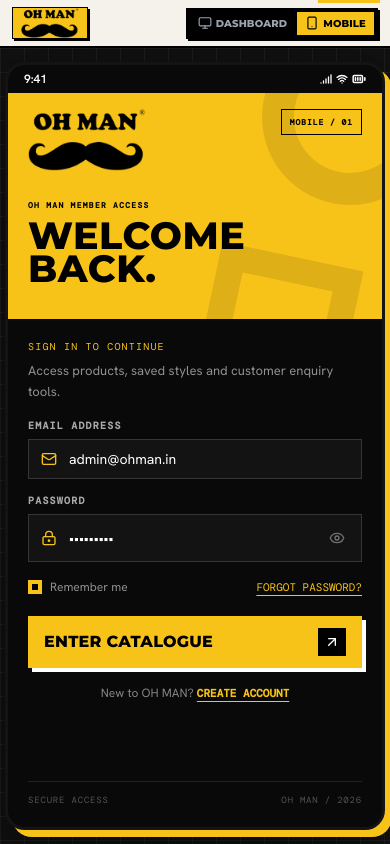
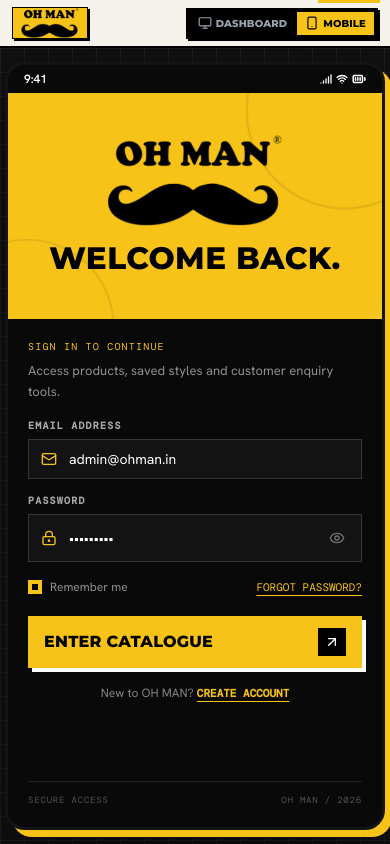
Before and after one commit to aliasgarsogiawala/ohman, a React (Vite) app: page / in a window 390 px wide. Built offline with nearby package versions, Linux system fonts and the light colour scheme.

Commit message:
Center mobile auth hero and add motion effects

```diff
--- a/src/components/mobile/MobileSimulator.tsx
+++ b/src/components/mobile/MobileSimulator.tsx
@@ -163,17 +163,13 @@
 
         {!isMobileLoggedIn ? (
           <section className="mobile-scroll relative flex min-h-0 flex-1 flex-col overflow-y-auto bg-[#090909] text-white">
-            <div className={`relative overflow-hidden bg-[#f7c318] px-5 pb-5 pt-4 text-black ${mobileAuthMode === 'signup' ? 'min-h-[202px]' : 'min-h-[226px]'}`}>
-              <div className="absolute -right-14 -top-16 h-44 w-44 rounded-full border-[32px] border-black/10" aria-hidden="true" />
-              <div className="absolute -bottom-20 right-8 h-36 w-36 rotate-12 border-[26px] border-black/10" aria-hidden="true" />
-              <div className="relative flex items-start justify-between">
-                <img src="/ohman-logo.png" alt="OH MAN" className="h-[62px] w-[118px] object-contain" />
-                <span className="border border-black px-2 py-1.5 font-mono text-[8px] font-bold tracking-[0.12em]">MOBILE / 01</span>
-              </div>
-              <div className={`relative ${mobileAuthMode === 'signup' ? 'mt-5' : 'mt-7'}`}>
-                <p className="font-mono text-[8px] font-bold tracking-[0.16em]">OH MAN MEMBER ACCESS</p>
-                <h1 className="mt-2 font-bebas text-[38px] leading-[0.88] tracking-[-0.03em]">
-                  {mobileAuthMode === 'login' ? <>WELCOME<br />BACK.</> : <>JOIN THE<br />INNER CIRCLE.</>}
+            <div className={`auth-hero relative flex items-center justify-center overflow-hidden bg-[#f7c318] px-5 text-center text-black ${mobileAuthMode === 'signup' ? 'min-h-[202px]' : 'min-h-[226px]'}`}>
+              <span className="auth-orbit auth-orbit-one" aria-hidden="true" />
+              <span className="auth-orbit auth-orbit-two" aria-hidden="true" />
+              <div className="auth-hero-content relative flex flex-col items-center">
+                <img src="/ohman-logo.png" alt="OH MAN" className="auth-logo-float h-[92px] w-[178px] object-contain" />
+                <h1 key={mobileAuthMode} className="auth-title-enter mt-3 font-bebas text-[31px] leading-none tracking-[-0.035em]">
+                  {mobileAuthMode === 'login' ? 'WELCOME BACK.' : 'JOIN OH MAN.'}
                 </h1>
               </div>
             </div>
@@ -204,7 +200,7 @@
                 )}
                 <label className="block">
                   <span className="mb-1.5 block font-mono text-[10px] font-bold tracking-[0.12em] text-white/65">PASSWORD</span>
-                  <span className={`flex items-center border border-white/15 bg-white/[0.04] px-3 focus-within:border-[#f7c318] ${mobileAuthMode === 'signup' ? 'h-10' : 'h-12'}`}>
+                  <span className={`auth-field flex items-center border border-white/15 bg-white/[0.04] px-3 focus-within:border-[#f7c318] ${mobileAuthMode === 'signup' ? 'h-10' : 'h-12'}`}>
                     <LockKeyhole className="mr-3 h-4 w-4 text-[#f7c318]" />
                     <input type={showMobilePassword ? 'text' : 'password'} required defaultValue={mobileAuthMode === 'login' ? 'ohman2026' : undefined} autoComplete={mobileAuthMode === 'login' ? 'current-password' : 'new-password'} className="min-w-0 flex-1 bg-transparent text-sm text-white outline-none placeholder:text-white/30" placeholder={mobileAuthMode === 'login' ? 'Enter password' : 'Create a strong password'} />
                     <button type="button" onClick={() => setShowMobilePassword(value => !value)} aria-label={showMobilePassword ? 'Hide password' : 'Show password'} className="ml-2 p-1 text-white/40 hover:text-white">
@@ -225,7 +221,7 @@
                 </div>
               </div>
 
-              <button type="submit" className="group mt-5 flex w-full items-center justify-between bg-[#f7c318] px-4 py-3 text-black shadow-[4px_4px_0_#fff] transition-transform active:translate-x-1 active:translate-y-1 active:shadow-none">
+              <button type="submit" className="auth-cta-shimmer group mt-5 flex w-full items-center justify-between overflow-hidden bg-[#f7c318] px-4 py-3 text-black shadow-[4px_4px_0_#fff] transition-transform active:translate-x-1 active:translate-y-1 active:shadow-none">
                 <span className="font-bebas text-base tracking-[0.04em]">{mobileAuthMode === 'login' ? 'ENTER CATALOGUE' : 'CREATE ACCOUNT'}</span>
                 <span className="flex h-7 w-7 items-center justify-center bg-black text-white"><ArrowUpRight className="h-4 w-4" /></span>
               </button>
@@ -903,7 +899,7 @@
   return (
     <label className="block">
       <span className="mb-1.5 block font-mono text-[10px] font-bold tracking-[0.12em] text-white/65">{label}</span>
-      <span className="flex h-10 items-center border border-white/15 bg-white/[0.04] px-3 focus-within:border-[#f7c318]">
+      <span className="auth-field flex h-10 items-center border border-white/15 bg-white/[0.04] px-3 focus-within:border-[#f7c318]">
         <Icon className="mr-3 h-4 w-4 text-[#f7c318]" />
         <input
           type={type}
--- a/src/index.css
+++ b/src/index.css
@@ -189,6 +189,118 @@
   isolation: isolate;
 }
 
+.auth-hero::after {
+  position: absolute;
+  inset: -60% -30%;
+  background: linear-gradient(115deg, transparent 38%, rgba(255, 255, 255, 0.34) 50%, transparent 62%);
+  content: '';
+  transform: translateX(-58%) rotate(8deg);
+  animation: auth-sweep 5.5s ease-in-out infinite;
+}
+
+.auth-hero-content {
+  z-index: 2;
+}
+
+.auth-orbit {
+  position: absolute;
+  border: 2px solid rgba(11, 11, 11, 0.13);
+  border-radius: 999px;
+  animation: auth-orbit 7s ease-in-out infinite;
+}
+
+.auth-orbit-one {
+  top: -78px;
+  right: -58px;
+  width: 190px;
+  height: 190px;
+}
+
+.auth-orbit-two {
+  bottom: -92px;
+  left: -66px;
+  width: 170px;
+  height: 170px;
+  animation-delay: -2.7s;
+}
+
+.auth-logo-float {
+  transform-origin: center;
+  animation: auth-float 4s ease-in-out infinite;
+}
+
+.auth-title-enter {
+  animation: auth-title 650ms cubic-bezier(0.22, 1, 0.36, 1) both;
+}
+
+.auth-field {
+  transition: border-color 180ms ease, background-color 180ms ease, box-shadow 180ms ease;
+}
+
+.auth-field:focus-within {
+  background: rgba(247, 195, 24, 0.06);
+  box-shadow: 0 0 0 3px rgba(247, 195, 24, 0.1);
+}
+
+.auth-cta-shimmer {
+  position: relative;
+}
+
+.auth-cta-shimmer::before {
+  position: absolute;
+  top: -30%;
+  bottom: -30%;
+  left: -35%;
+  width: 22%;
+  background: rgba(255, 255, 255, 0.55);
+  content: '';
+  filter: blur(5px);
+  pointer-events: none;
+  transform: skewX(-18deg);
+  animation: auth-button-sheen 4.8s ease-in-out infinite 1.2s;
+}
+
+.auth-cta-shimmer > * {
+  position: relative;
+  z-index: 1;
+}
+
+@keyframes auth-sweep {
+  0%, 38% { transform: translateX(-58%) rotate(8deg); }
+  62%, 100% { transform: translateX(58%) rotate(8deg); }
+}
+
+@keyframes auth-orbit {
+  0%, 100% { transform: scale(1); opacity: 0.65; }
+  50% { transform: scale(1.12); opacity: 1; }
+}
+
+@keyframes auth-float {
+  0%, 100% { transform: translateY(0); }
+  50% { transform: translateY(-5px); }
+}
+
+@keyframes auth-title {
+  from { opacity: 0; transform: translateY(12px); }
+  to { opacity: 1; transform: translateY(0); }
+}
+
+@keyframes auth-button-sheen {
+  0%, 52% { transform: translateX(0) skewX(-18deg); opacity: 0; }
+  58% { opacity: 1; }
+  78%, 100% { transform: translateX(620%) skewX(-18deg); opacity: 0; }
+}
+
+@media (prefers-reduced-motion: reduce) {
+  .auth-hero::after,
+  .auth-orbit,
+  .auth-logo-float,
+  .auth-title-enter,
+  .auth-cta-shimmer::before {
+    animation: none;
+  }
+}
+
 @media (max-width: 640px) {
   .mobile-shell {
     width: min(390px, calc(100vw - 10px));
```
Also changed, not shown: 4 other files (tests, documents, lock files or other folders).
